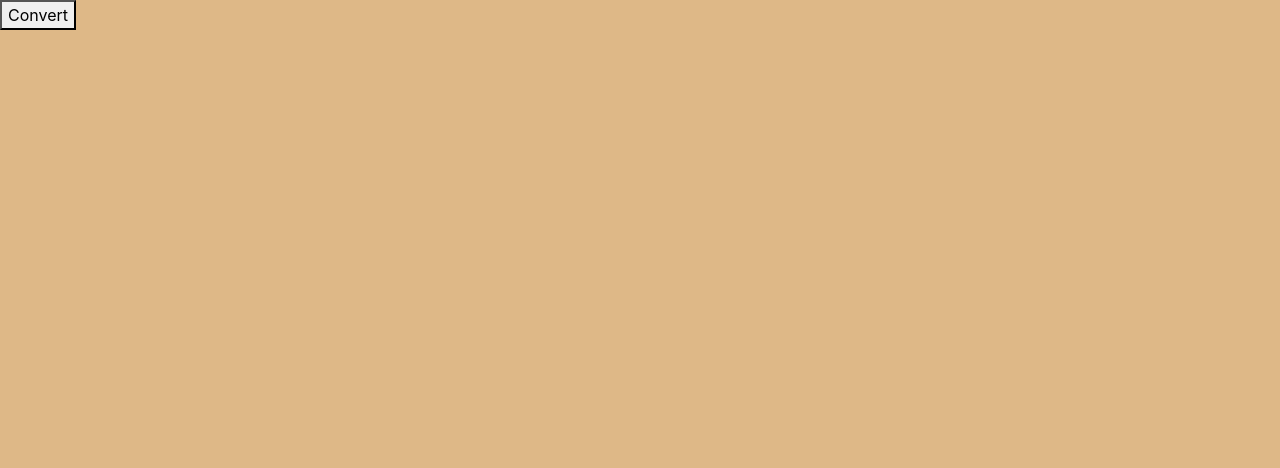
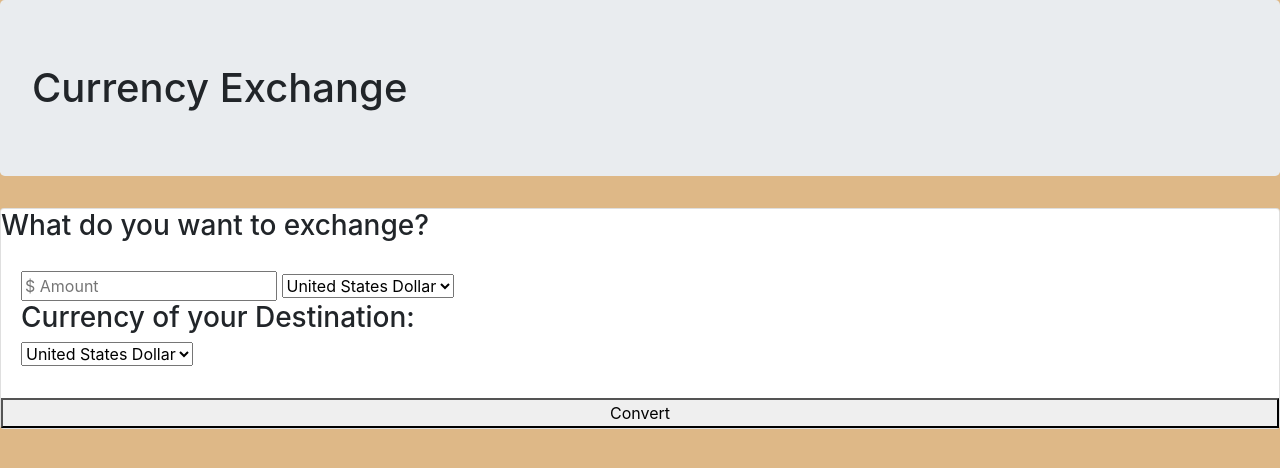
Before and after one commit to kevinkirkl3y/currency-exchange, a website built with webpack: page src/index.html in a window 1280 px wide. Built offline with nearby package versions, Linux system fonts and the light colour scheme.

Commit message:
Adds input forms to index.html to give users options of types of currency to exchange.

```diff
--- a/src/index.html
+++ b/src/index.html
@@ -6,7 +6,34 @@
   <title>currency-exchage</title>
 </head>
 <body>
-  <button id="convert">Convert</button>
+  <h1 class="jumbotron">Currency Exchange</h1>
+  <div class="card">
+    <div class="card-title">
+      <h3>What do you want to exchange?</h3>
+      <div class="card-body">
+        <form class="input">
+          <input type="num" class="inputValue" placeholder="$ Amount">
+          <select name="currency" id="baseCode">
+            <option value="USD">United States Dollar</option>
+            <option value="EUR">Euro</option>
+            <option value="CHF">Swiss Franc</option>
+            <option value="DKK">Danish Krone</option>
+            <option value="CNY">Chinese Renminbi</option>
+          </select>
+          <h3>Currency of your Destination:</h3>
+          <select name="currency" id="destCode">
+            <option value="USD">United States Dollar</option>
+            <option value="EUR">Euro</option>
+            <option value="CHF">Swiss Franc</option>
+            <option value="DKK">Danish Krone</option>
+            <option value="CNY">Chinese Renminbi</option>
+          </select>
+        </form>
+
+      </div>
+    </div>
+    <button id="convert">Convert</button>
+  </div>
   <div class="showConversion"></div>
   <div class="showErrors"></div>
 
--- a/src/main.js
+++ b/src/main.js
@@ -5,12 +5,13 @@ import './css/styles.css';
 import Conversion from './services/conversionService.js';
 
 function clearFields() {
-  $('showErrors').text ("");
+  $('.showErrors').text ("");
+  $('.showConversion').text("")
 }
 
 function showConversion (conversion, destCode, baseCode, inputValue) {
   if(conversion.conversion_rates) {
-    $('.showConversion').append(`<p> Your conversion rate for ${destCode} from  ${baseCode} is ${conversion.conversion_rates[destCode]} and your funds are worth ${inputValue * conversion.conversion_rates[destCode]} `)
+    $('.showConversion').append(`<p> The conversion rate for ${baseCode} to  ${destCode} is ${conversion.conversion_rates[destCode]} and your funds are worth ${(inputValue * conversion.conversion_rates[destCode]).toFixed(2)} ${destCode} `)
   } else {
     $('.showErrors').html(`<p> Your query returned an error: ${conversion}`)
   }
@@ -19,16 +20,14 @@ function showConversion (conversion, destCode, baseCode, inputValue) {
 $(document).ready(function() {
 
   $('#convert').click(function() {
-    const baseCode = "USD";
-    const destCode = "AED"
-    const inputValue = 100;
+    const baseCode = $('select#baseCode').val();
+    const destCode =  $('select#destCode').val();
+    const inputValue = $('input.inputValue').val();
 
     clearFields();
     (async function() {
       const conversion = await Conversion.getConversion(baseCode);
       showConversion(conversion, destCode, baseCode, inputValue);
-
-      console.log(conversion);
     })();
   });
 });
```
